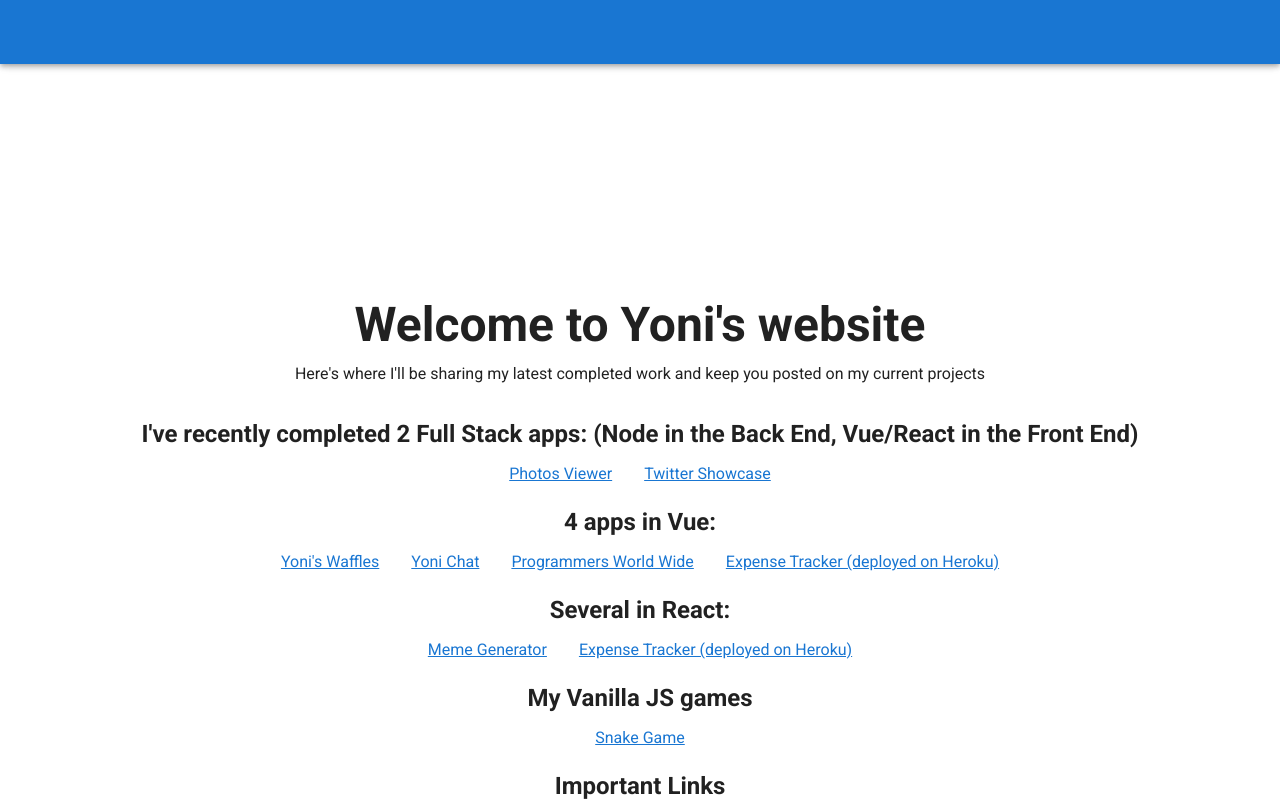
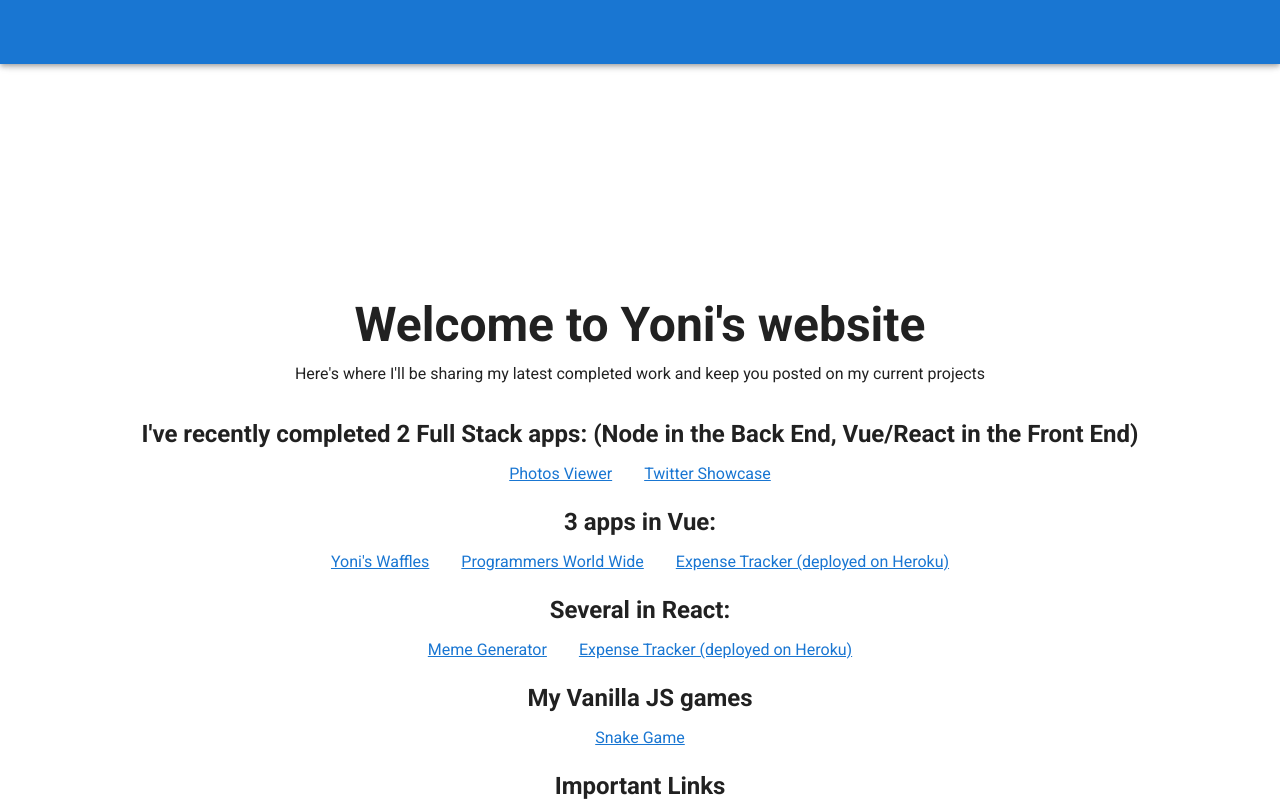
Before and after one commit to jonath23/portfolio, a Vue app: page / in a window 1280 px wide. Shown: the top 801 px of the page. Built offline with nearby package versions, Linux system fonts and the light colour scheme.

Commit message:
removed yoni-chat

```diff
--- a/src/components/HelloWorld.vue
+++ b/src/components/HelloWorld.vue
@@ -45,7 +45,7 @@
         mb-5
         xs12
       >
-        <h2 class="headline font-weight-bold mb-3">4 apps in Vue:</h2>
+        <h2 class="headline font-weight-bold mb-3">3 apps in Vue:</h2>
 
         <v-layout justify-center>
           <a
@@ -175,10 +175,6 @@ export default {
         href: 'https://yonis-waffles.firebaseapp.com/',
       },
       {
-        text: 'Yoni Chat',
-        href: 'https://yoni-chat.firebaseapp.com/',
-      },
-      {
         text: 'Programmers World Wide',
         href: 'https://ww-programmers.firebaseapp.com/',
       },
```
Also changed, not shown: 1 other file (tests, documents, lock files or other folders).
